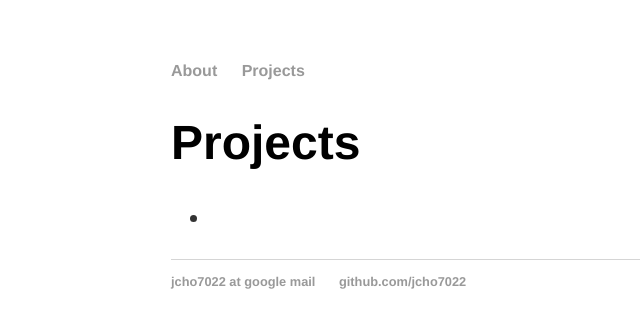
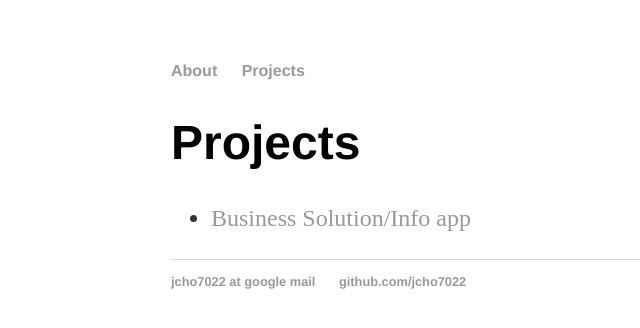
Before and after one commit to jcho7022/jcho7022.github.io, a Jekyll site: the page built from projects/index.html, in a window 1280 px wide. Shown: the top 328 px of the page, without its empty margins (21-661 px from the left). Built offline with Jekyll 4.4.1, drawn with Linux system fonts in a browser that asks for light colours.

Commit message:
Update index.html

```diff
--- a/projects/index.html
+++ b/projects/index.html
@@ -5,7 +5,7 @@ title: Projects
 <h1>{{ page.title }}</h1>
 <ul class="projects">
 
-  <li> <a href="{{ post.url }}" title="{{ post.title }}">{{ post.title }}</a></li>
+  <li> <a href="https://jcho7022.github.io/projects/" title="Business Solution/Info app">Business Solution/Info app</a></li>
 
 
 </ul>
```
